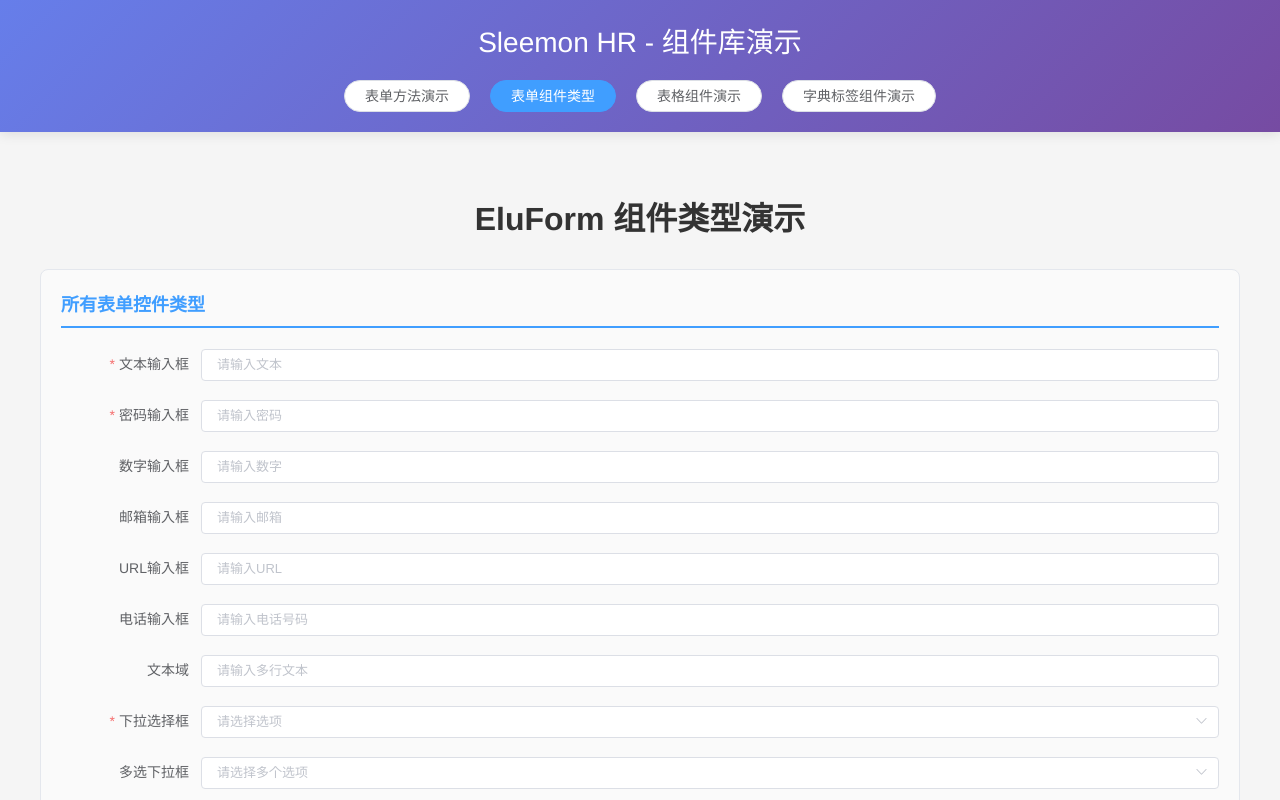
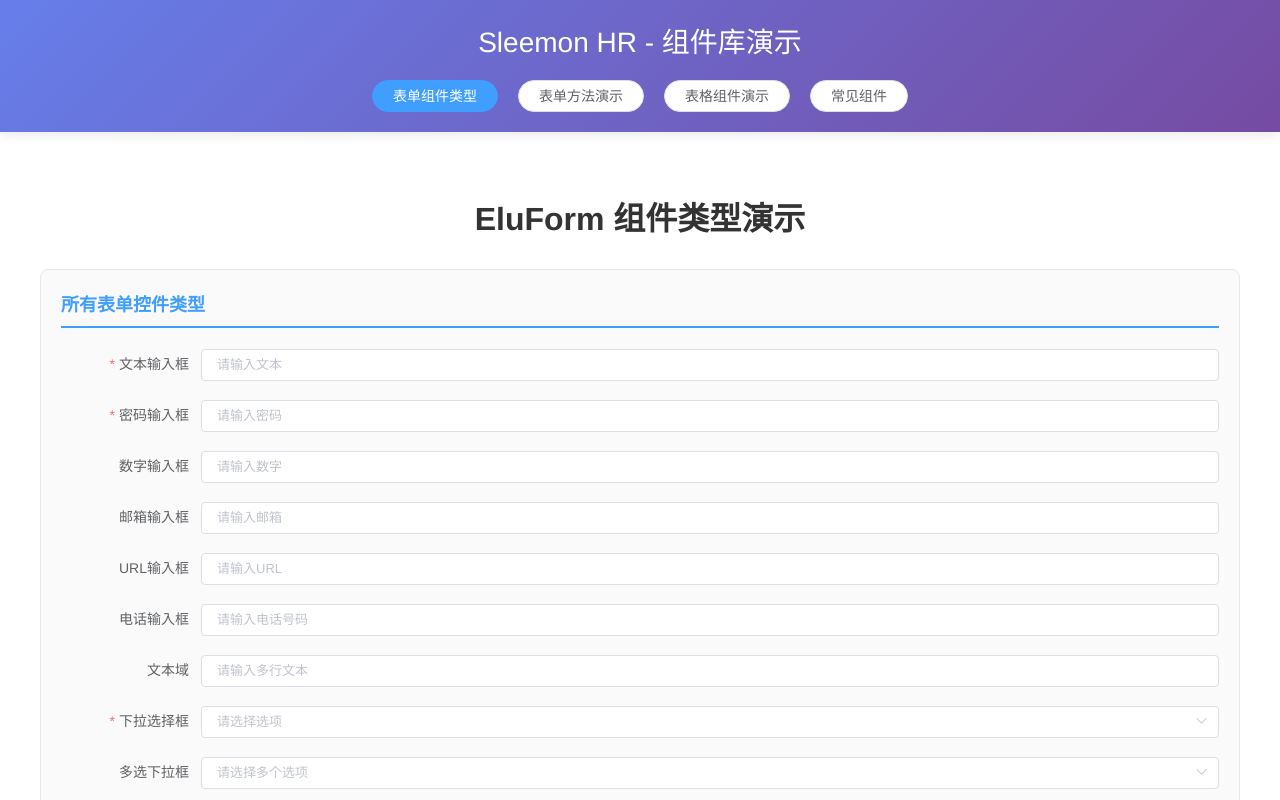
Before and after one commit to liangbaikaiupup/sleemon-hr, a Vue app: page / in a window 1280 px wide. Shown: the top 800 px of the page. Built offline with nearby package versions, Linux system fonts and the light colour scheme.

Commit message:
docs: 调整文件目录

```diff
--- a/package.json
+++ b/package.json
@@ -1,6 +1,6 @@
 {
   "name": "sleemon-hr",
-  "version": "0.0.4",
+  "version": "0.0.5",
   "main": "dist/sleemon-hr.umd.js",
   "module": "dist/sleemon-hr.esm.js",
   "files": [
--- a/packages/index.js
+++ b/packages/index.js
@@ -1,6 +1,7 @@
 import EluForm from './elu-form/index'
 import EluTable from './elu-table/index'
 import EluDictTag from './elu-dict-tag/index'
+
 
 
 // 把组件保存到一个数组中,可有多个
@@ -30,5 +31,5 @@ export default {
 export {
   EluForm,
   EluTable,
-  EluDictTag
+  EluDictTag,
 }
--- a/src/App.vue
+++ b/src/App.vue
@@ -3,17 +3,18 @@
     <div class="app-header">
       <h1>Sleemon HR - 组件库演示</h1>
       <div class="nav-tabs">
+
+        <el-button
+          :type="activeTab === 'formComponents' ? 'primary' : 'default'"
+          @click="activeTab = 'formComponents'"
+        >
+          表单组件类型
+        </el-button>
         <el-button
           :type="activeTab === 'methods' ? 'primary' : 'default'"
           @click="activeTab = 'methods'"
         >
           表单方法演示
-        </el-button>
-        <el-button
-          :type="activeTab === 'components' ? 'primary' : 'default'"
-          @click="activeTab = 'components'"
-        >
-          表单组件类型
         </el-button>
         <el-button
           :type="activeTab === 'table' ? 'primary' : 'default'"
@@ -22,19 +23,21 @@
           表格组件演示
         </el-button>
         <el-button
-          :type="activeTab === 'dictTag' ? 'primary' : 'default'"
-          @click="activeTab = 'dictTag'"
+          :type="activeTab === 'components' ? 'primary' : 'default'"
+          @click="activeTab = 'components'"
         >
-          字典标签组件演示
+          常见组件
         </el-button>
+
       </div>
     </div>
 
     <div class="app-content">
       <dynamic-options-demo v-if="activeTab === 'methods'"></dynamic-options-demo>
-      <form-components-demo v-if="activeTab === 'components'"></form-components-demo>
+      <form-components-demo v-if="activeTab === 'formComponents'"></form-components-demo>
       <table-demo v-if="activeTab === 'table'"></table-demo>
-      <dict-tag-demo v-if="activeTab === 'dictTag'"></dict-tag-demo>
+      <components-demo v-if="activeTab === 'components'"></components-demo>
+
     </div>
   </div>
 </template>
@@ -43,7 +46,8 @@
 import DynamicOptionsDemo from './components/DynamicOptionsDemo.vue'
 import FormComponentsDemo from './components/FormComponentsDemo.vue'
 import TableDemo from './components/TableDemo.vue'
-import DictTagDemo from './components/DictTagDemo.vue'
+import ComponentsDemo from './components/ComponentsDemo.vue'
+
 
 export default {
   name: "App",
@@ -51,11 +55,12 @@ export default {
     DynamicOptionsDemo,
     FormComponentsDemo,
     TableDemo,
-    DictTagDemo
+    ComponentsDemo,
+
   },
   data() {
     return {
-      activeTab: 'components'
+      activeTab: 'formComponents'
     }
   }
 };
@@ -69,8 +74,8 @@ export default {
   color: #2c3e50;
   margin: 0;
   padding: 0;
-  background-color: #f5f5f5;
-  min-height: 100vh;
+  /* background-color: #f5f5f5; */
+  /* min-height: 100vh; */
 }
 
 .app-header {
--- a/src/components/DictTagDemo.vue
+++ b/src/components/ComponentsDemo.vue
@@ -1,9 +1,8 @@
 <template>
     <div>
-        <h5>单个值</h5>
+        <h2>DictTag</h2>
         <elu-dict-tag :options="options" :value="value1"></elu-dict-tag>
-        <h5>多个值</h5>
-        <elu-dict-tag :options="options" :value="value2"></elu-dict-tag>
+        <!-- <elu-dict-tag :options="options" :value="value2"></elu-dict-tag> -->
     </div>
 </template>
 
@@ -12,7 +11,7 @@ export default {
     data() {
         return {
             options: [
-                { label: '选项1', value: '1',},
+                { label: '选项1', value: '1', },
                 { label: '选项2', value: '2' },
                 { label: '选项3', value: '3' },
             ],
@@ -22,3 +21,13 @@ export default {
     }
 }
 </script>
+
+<style scoped>
+h2 {
+    margin-bottom: 20px;
+    color: #606266;
+    font-size: 18px;
+    border-left: 4px solid #409eff;
+    padding-left: 12px;
+}
+</style>
```
